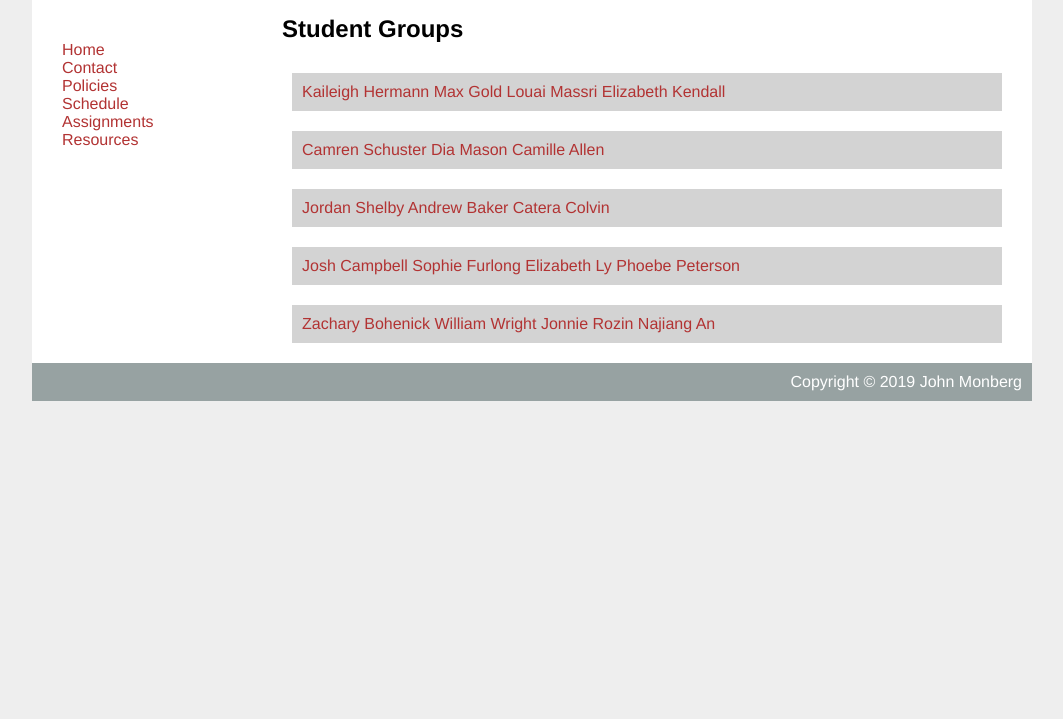
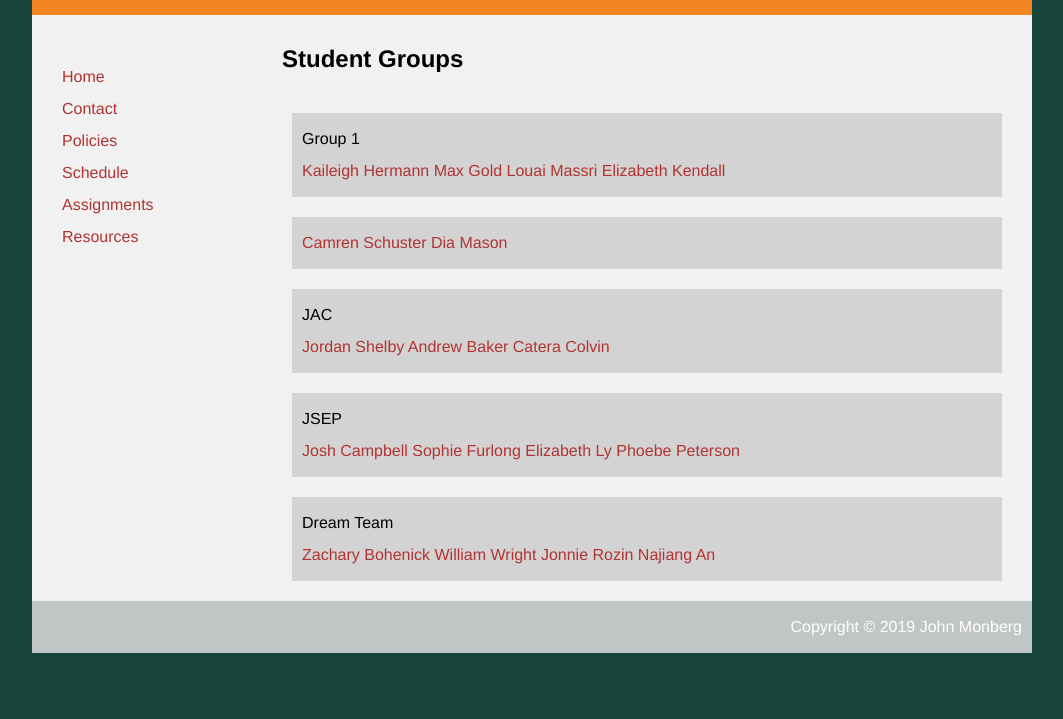
Before and after one commit to Gabrielie/wra410, a plain HTML site: page groups.html in a window 1280 px wide. Shown: the part 81-800 px from the top of the page, without its empty margins (108-1171 px from the left). Drawn offline with Linux system fonts and the light colour scheme.

Commit message:
Add new css styling

```diff
--- a/groups.html
+++ b/groups.html
@@ -23,36 +23,40 @@
         <h2> Student Groups </h2>
 
        <div id = "student-group">
-        <a href="https://github.com/abc">Kaileigh Hermann</a>
+        <div class = student-group-name> Group 1</div>
+        <a href="https://github.com/kaileighh">Kaileigh Hermann</a>
         <a href="https://github.com/abc">Max Gold</a>
         <a href="https://github.com/abc">Louai Massri</a>
         <a href="https://github.com/abc">Elizabeth Kendall</a>
        </div>
 
       <div id = "student-group">
-        <a href="https://github.com/abc">Camren Schuster</a>
-        <a href="https://github.com/abc">Dia Mason</a>
-        <a href="https://github.com/abc">Camille Allen</a>
+        <div class = student-group-name> </div>
+        <a href="https://github.com/schust70">Camren Schuster</a>
+        <a href="https://github.com/diamase">Dia Mason</a>
        </div>
 
        <div id = "student-group">
-        <a href="https://github.com/abc">Jordan Shelby</a>
-        <a href="https://github.com/abc">Andrew Baker</a>
-        <a href="https://github.com/abc">Catera Colvin</a>
+        <div class = student-group-name>JAC</div>
+        <a href="https://github.com/JShelby1">Jordan Shelby</a>
+        <a href="https://github.com/bakera33">Andrew Baker</a>
+        <a href="https://github.com/Colvinca">Catera Colvin</a>
        </div>
 
        <div id = "student-group">
+        <div class = student-group-name>JSEP</div>
         <a href="https://github.com/abc">Josh Campbell</a>
         <a href="https://github.com/abc">Sophie Furlong</a>
-        <a href="https://github.com/abc">Elizabeth Ly</a>
-        <a href="https://github.com/abc">Phoebe Peterson</a>
+        <a href="https://github.com/lyelizab">Elizabeth Ly</a>
+        <a href="https://github.com/pete1199">Phoebe Peterson</a>
        </div>
 
        <div id = "student-group">
-        <a href="https://github.com/abc">Zachary Bohenick</a>
+        <div class = student-group-name>Dream Team</div>
+        <a href="https://github.com/zbohenick">Zachary Bohenick</a>
         <a href="https://github.com/abc">William Wright</a>
         <a href="https://github.com/abc">Jonnie Rozin</a>
-        <a href="https://github.com/abc">Najiang An</a>
+        <a href="https://github.com/Gabrielie">Najiang An</a>
        </div>
 
 
--- a/style.css
+++ b/style.css
@@ -1,5 +1,5 @@
 body {
-    background-color: #EEE;
+    background-color: #18453B;
     font-family: 'Sarabun',Helvetica, Arial, sans-serif;
 }
 
@@ -14,14 +14,17 @@ h1, h2, h3  {
 }
 
 #container {
-    background-color: white;
+    background-color: rgb(241, 241, 241);
     width: 1000px;
     margin-left: auto;
     margin-right:auto;
+    line-height: 2;
+
 }
 
+
 #header {
-    background-color: #18453B;
+    background-color: #F08521;
     color: white;
     text-align: center;
     padding: 10px;
@@ -42,7 +45,6 @@ h1, h2, h3  {
   padding: 0;
 }
 
-
 #nav .selected {
   font-weight: bold;
 }
@@ -50,7 +52,6 @@ h1, h2, h3  {
 #main {
   width: 750px;
   float: right;
-
 }
 
 #student-group {
@@ -66,7 +67,7 @@ h1, h2, h3  {
 #footer {
   clear: both;
   padding: 10px;
-  background-color: #97a2a2;
+  background-color: #c1c5c5;
   color: white;
   text-align: right;
 }
```
Also changed, not shown: assignment1.html (+9 -7 lines), schedule.html (+21 -1 lines).
